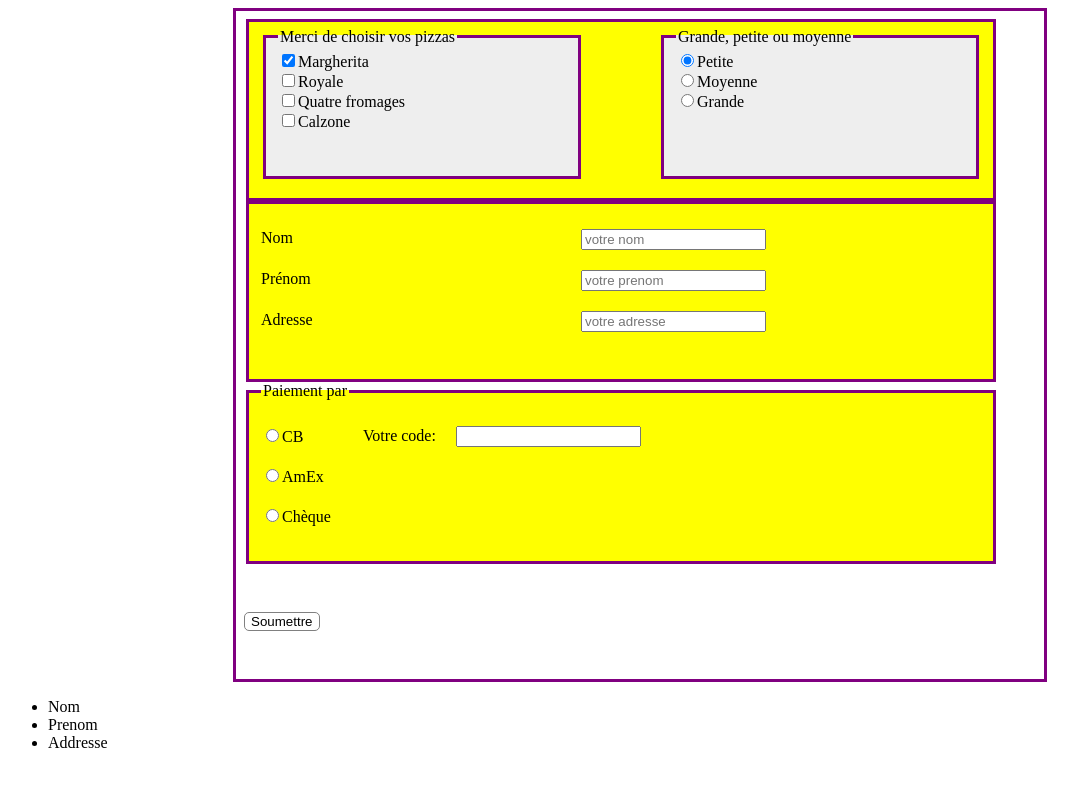
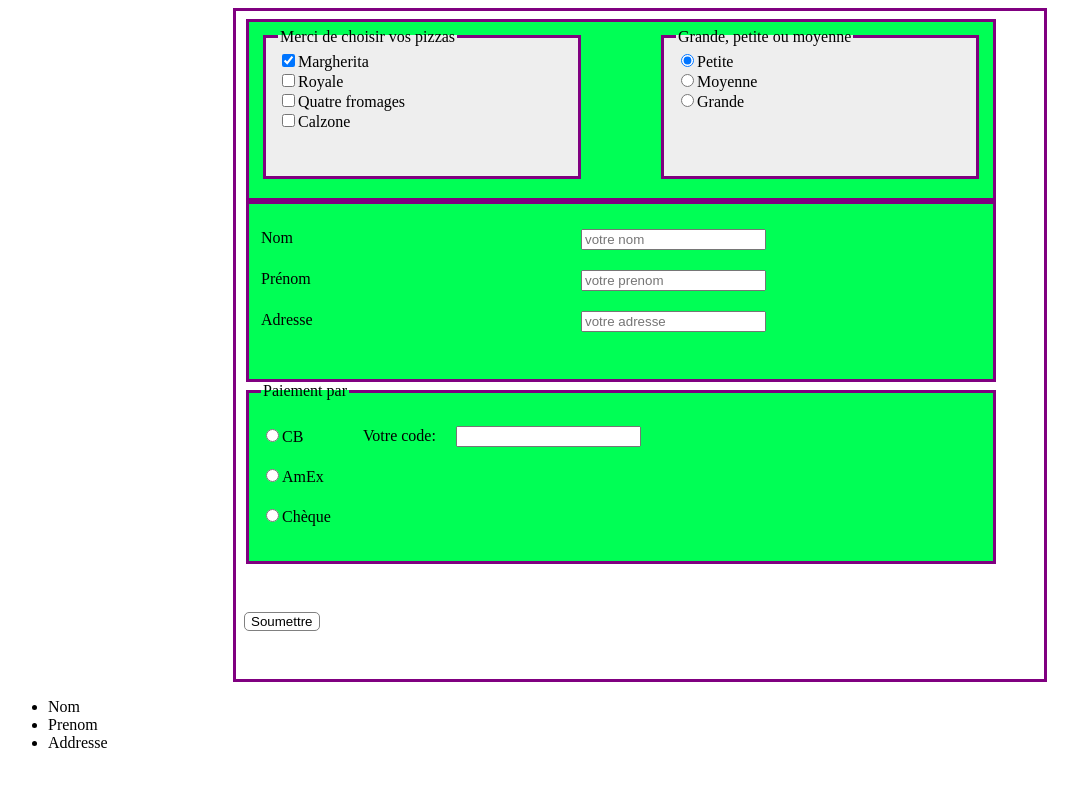
Before and after one commit to tristan472/idformation2022git, a plain HTML site: page index.html in a window 1280 px wide. Shown: the whole page, without its empty margins (0-1078 px from the left). Drawn offline with Linux system fonts and the light colour scheme.

Commit message:
main color green

```diff
--- a/assets/style.css
+++ b/assets/style.css
@@ -4,7 +4,7 @@
 } */
 
 fieldset {
-    background-color: #ffff00;
+    background-color: #00ff55;
     width: 45rem;
  	height: 10rem;
 
```
